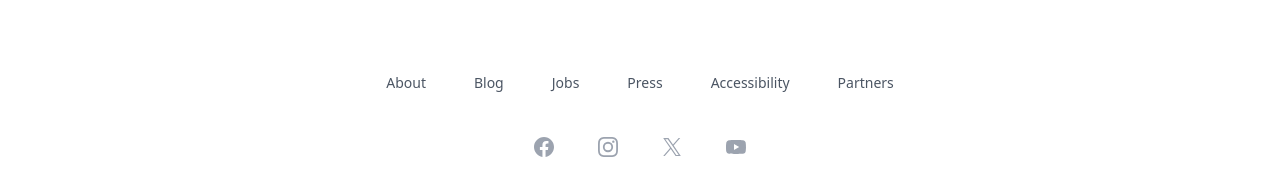
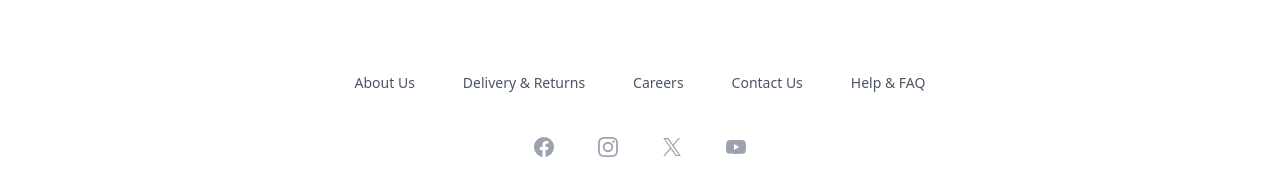
Before and after one commit to kostas-python/ted-faker-shopping-store, a Next.js app: page / in a window 1280 px wide. Shown: the part 3137-3306 px from the top of the page. Built offline with nearby package versions, Linux system fonts and the light colour scheme.

Commit message:
Footer array changes

```diff
--- a/src/app/components/Footer.tsx
+++ b/src/app/components/Footer.tsx
@@ -2,12 +2,11 @@ import { JSX, SVGProps } from "react"
 
 const navigation = {
     main: [
-      { name: 'About', href: '#' },
-      { name: 'Blog', href: '#' },
-      { name: 'Jobs', href: '#' },
-      { name: 'Press', href: '#' },
-      { name: 'Accessibility', href: '#' },
-      { name: 'Partners', href: '#' },
+      { name: 'About Us', href: '/aboutus' },
+      { name: 'Delivery & Returns', href: '/delivery' },
+      { name: 'Careers', href: '#' },
+      { name: 'Contact Us', href: '/contact' },
+      { name: 'Help & FAQ', href: '/help' },
     ],
     social: [
       {
```
